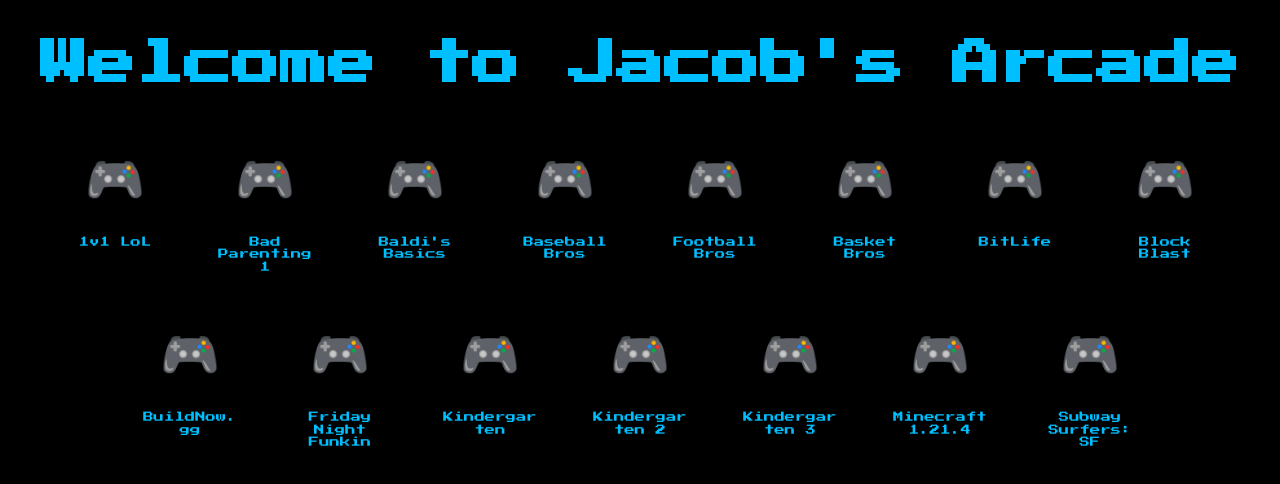
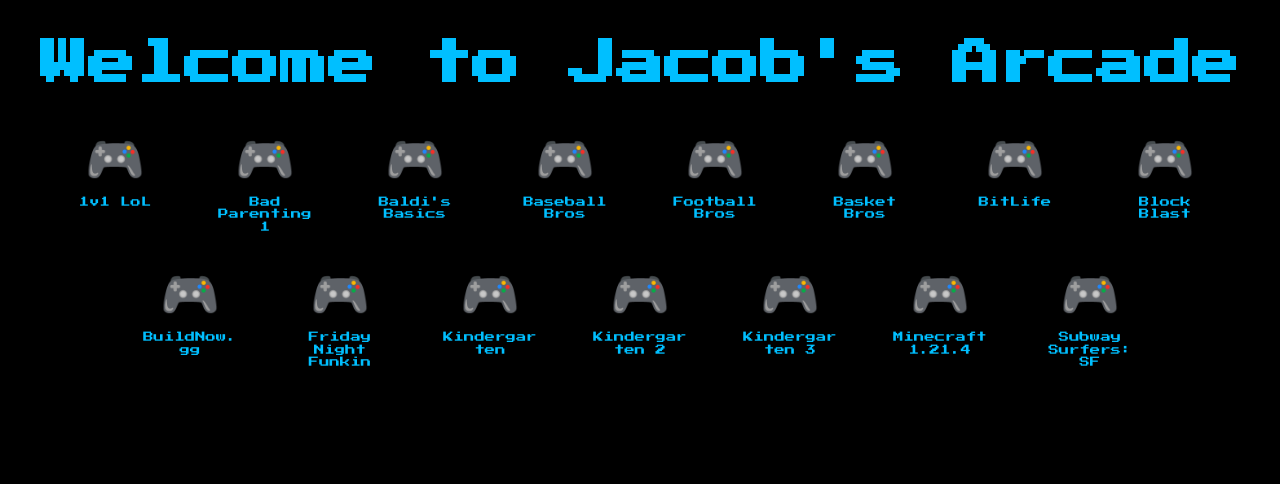
Before and after one commit to jacobisgod221/Ankles-snatched-by-jay, a plain HTML site: page index.html in a window 1280 px wide. Drawn offline with Linux system fonts and the light colour scheme.

Commit message:
Update index.html

```diff
--- a/index.html
+++ b/index.html
@@ -4,12 +4,14 @@
   <title>Jacob's Arcade</title>
   <link href="https://fonts.googleapis.com/css2?family=Press+Start+2P&display=swap" rel="stylesheet">
   <style>
-    body {
+    html, body {
       margin: 0;
       padding: 0;
+      height: 100%;
+      width: 100%;
       font-family: 'Press Start 2P', cursive;
+      background-color: black; /* solid black background */
       color: white;
-      background-color: black;
       text-align: center;
     }
     h1 {
@@ -33,15 +35,9 @@
       transition: transform 0.3s;
     }
     .game-link {
-      position: relative;
-      display: flex;
-      justify-content: center;
-      align-items: center;
-      width: 100px;
-      height: 100px;
       font-size: 3em;
+      text-decoration: none;
       color: #fff;
-      text-decoration: none;
       transition: transform 0.3s, color 0.3s, text-shadow 0.3s;
     }
     .game-link:hover {
```
